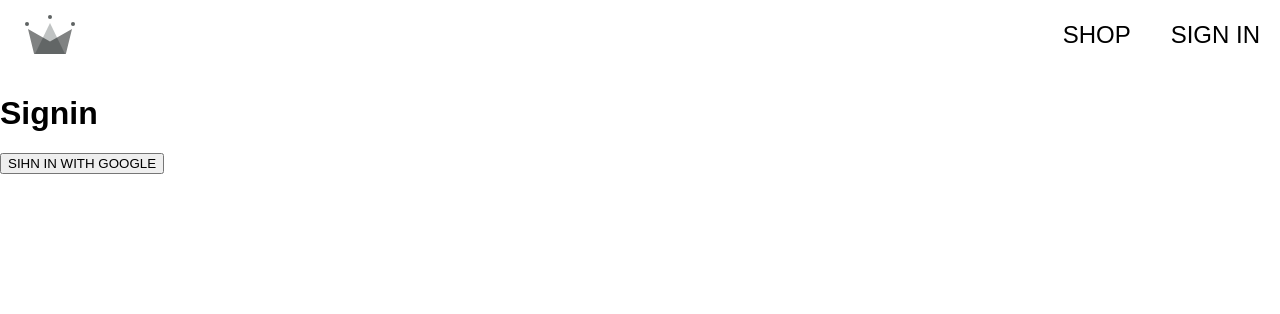
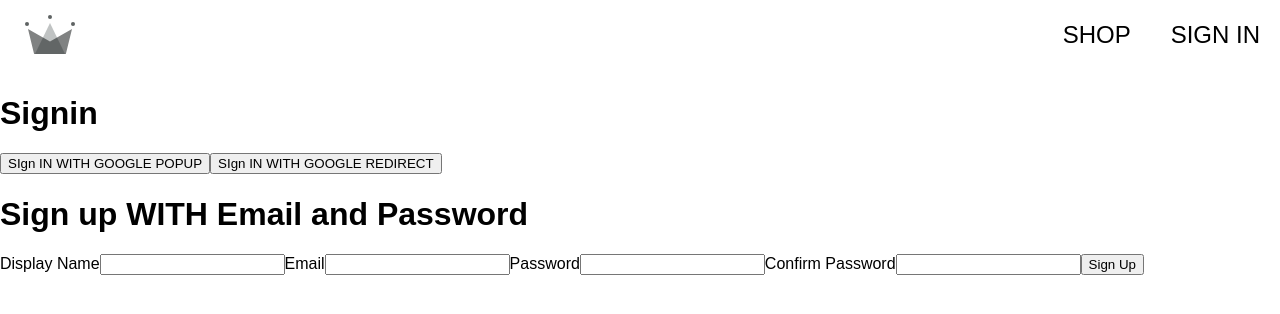
Before and after one commit to TBM-MAHI/ReactApp-crown-clothing, a React (Create React App) app: page /signin in a window 1280 px wide. Shown: the top 314 px of the page. Built offline with nearby package versions, Linux system fonts and the light colour scheme; a web font is replaced by a local one.

Commit message:
added Signup Form with Email and Password to Authenticate with google Firebase

```diff
--- /dev/null
+++ b/src/components/sign-up-form/SignUpForm.component.jsx
@@ -0,0 +1,78 @@
+import {create_AuthenticatedUserWithEmail_n_password} from '../../utility/firebase/firebase.utility'
+import { useState } from "react";
+let initalFormFields = {
+  displayName: "",
+  email: "",
+  password: "",
+  ConfirmPassword: "",
+};
+const SignUpForm = () => {
+  const [ formFields, setformFields ] = useState(initalFormFields);
+    let { displayName, email, password, ConfirmPassword } = formFields;
+    // console.log(formFields);
+
+    let handleFormSubmit = async (event) => {
+        event.preventDefault();
+        console.log(event);
+        try {
+             let response = await create_AuthenticatedUserWithEmail_n_password(
+               email,
+               password
+             );
+             console.log(response);
+        } catch (error) {
+            console.log(error);
+        }
+
+    }
+
+    const handleChange = (e) => {
+       let { name, value } = e.target;
+          setformFields({ ...formFields, [name]: value });
+        // console.log(name);
+      };
+    return (
+      <div>
+        <h1>Sign up WITH Email and Password</h1>
+        <form onSubmit={handleFormSubmit}>
+          <label htmlFor="display-name">Display Name</label>
+          <input
+            type="text"
+            name="displayName"
+            onChange={handleChange}
+            spellCheck={true}
+            value={displayName}
+            required
+          />
+
+          <label htmlFor="email">Email</label>
+          <input
+            type="email"
+            name="email"
+            onChange={handleChange}
+            value={email}
+            required
+          />
+          <label htmlFor="password">Password</label>
+          <input
+            type="password"
+            name="password"
+            onChange={handleChange}
+            value={password}
+            required
+          />
+          <label htmlFor="confirm-password">Confirm Password</label>
+          <input
+            type="password"
+            name="ConfirmPassword"
+            onChange={handleChange}
+            value={ConfirmPassword}
+            required
+          />
+          <button type="submit">Sign Up</button>
+        </form>
+      </div>
+    );
+};
+
+export default SignUpForm;
--- a/src/routes/signin/Signin.component.jsx
+++ b/src/routes/signin/Signin.component.jsx
@@ -1,19 +1,42 @@
+import { useEffect } from "react";
+import { getRedirectResult } from 'firebase/auth'
+import SignUpForm from "../../components/sign-up-form/SignUpForm.component";
 import {
+    auth,
     signInWithGOOGLEPopup,
+    signInWithGOOGLeRedirect,
   create_Firestore_UserDocument_From_Auth,
 } from "../../utility/firebase/firebase.utility";
 
-export default function Signin() {
+const Signin = () => {
+  useEffect(() => {
+    return async function getdata() {
+      let res = await getRedirectResult(auth);
+      if (res) {
+        let usersDocumentReference =
+          await create_Firestore_UserDocument_From_Auth(res.user);
+        console.log(usersDocumentReference);
+      }
+    };
+  }, []);
+
   const logGoogleUser = async () => {
     let response = await signInWithGOOGLEPopup();
     let { user } = response;
-        let usersDocumentReference = await create_Firestore_UserDocument_From_Auth(user);
+    let usersDocumentReference = await create_Firestore_UserDocument_From_Auth(
+      user
+    );
     console.log(usersDocumentReference);
-    }
+  };
+
   return (
     <div>
       <h1>Signin</h1>
-            <button onClick={logGoogleUser}> SIHN IN WITH GOOGLE </button>
+      <button onClick={logGoogleUser}> SIgn IN WITH GOOGLE POPUP</button>
+      <button onClick={signInWithGOOGLeRedirect}>SIgn IN WITH GOOGLE REDIRECT</button>
+      <SignUpForm/>
     </div>
-  )
-}
+  );
+};
+
+export default Signin;
--- a/src/utility/firebase/firebase.utility.js
+++ b/src/utility/firebase/firebase.utility.js
@@ -4,7 +4,8 @@ import {
     getAuth,
     signInWithPopup,
     signInWithRedirect,
-    GoogleAuthProvider
+    GoogleAuthProvider,
+    createUserWithEmailAndPassword
 } from 'firebase/auth';
 // Import the functions for Firestore Database
 import { getFirestore, doc, setDoc, getDoc } from "firebase/firestore";
@@ -24,20 +25,24 @@ const firebaseConfig = {
 // Initialize Firebase
 const firebaseApp = initializeApp(firebaseConfig);
 
-// set up Provider for authentication
-const Provider = new GoogleAuthProvider();
-Provider.setCustomParameters({
+// set up Provider (Google) for authentication
+const GoogleProvider = new GoogleAuthProvider();
+GoogleProvider.setCustomParameters({
     prompt:"select_account"
 })
 //Set up Singleton instatiation for authentication
 export const auth = getAuth();
-export const signInWithGOOGLEPopup = () => signInWithPopup(auth, Provider);
+export const signInWithGOOGLEPopup = () => signInWithPopup(auth, GoogleProvider);
+export const signInWithGOOGLeRedirect = () => signInWithRedirect(auth, GoogleProvider);
+
 
 
 //Set up Singleton instatiation for firestore
 export const db = getFirestore();
 
 export const create_Firestore_UserDocument_From_Auth = async (userAuthInfo) => {
+  if (!userAuthInfo)
+    return
   let usersDocumentReference = doc(db, "users", userAuthInfo.uid);
 
   let usersSnapshot = await getDoc(usersDocumentReference);
@@ -61,4 +66,9 @@ export const create_Firestore_UserDocument_From_Auth = async (userAuthInfo) => {
   //if the Document does exists if(!true===false)
   return usersDocumentReference;
 }
-// set up Provider for Firestore
+
+export const create_AuthenticatedUserWithEmail_n_password = async (email, password) => {
+  if (!email || !password)
+    return
+  return await createUserWithEmailAndPassword(auth, email, password);
+}
```
Also changed, not shown: 1 other file (tests, documents, lock files or other folders). Lines whose indentation alone changed are shown as unchanged.
